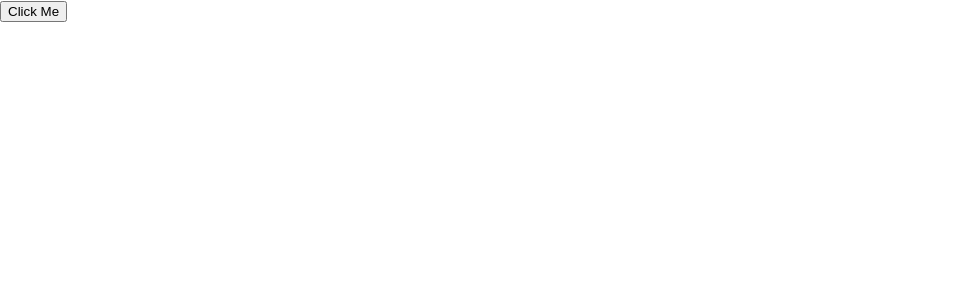
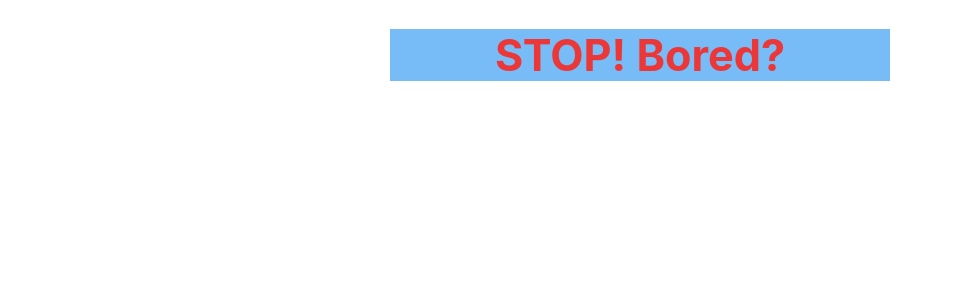
Before and after one commit to JGieseWeb/stop-bored-app, an Angular app in the folder stop-bored-app/: page / in a window 1280 px wide. Shown: the top 300 px of the page, without its empty margins (0-953 px from the left). Built offline with nearby package versions, Linux system fonts and the light colour scheme.

Commit message:
✨Add header compponent

```diff
--- a/stop-bored-app/src/app/app.component.css
+++ b/stop-bored-app/src/app/app.component.css
@@ -1,3 +1,5 @@
-h1 {
-  margin: 0;
+.app {
+  text-align: center;
+  max-width: 500px;
+  margin: 0 auto;
 }
--- a/stop-bored-app/src/app/app.component.html
+++ b/stop-bored-app/src/app/app.component.html
@@ -1,11 +1,6 @@
 <!DOCTYPE html>
 <html lang="en">
-  <head>
-    <meta charset="UTF-8" />
-    <meta http-equiv="X-UA-Compatible" content="IE=edge" />
-    <meta name="viewport" content="width=device-width, initial-scale=1.0" />
-    <title>Document</title>
-  </head>
-  <body></body>
+  <body class="app">
+    <app-header></app-header>
+  </body>
 </html>
-<app-button></app-button>
--- a/stop-bored-app/src/app/app.module.ts
+++ b/stop-bored-app/src/app/app.module.ts
@@ -3,11 +3,13 @@ import { BrowserModule } from '@angular/platform-browser';
 
 import { AppComponent } from './app.component';
 import { ButtonComponent } from './button/button.component';
+import { HeaderComponent } from './header/header.component';
 
 @NgModule({
   declarations: [
     AppComponent,
-    ButtonComponent
+    ButtonComponent,
+    HeaderComponent
   ],
   imports: [
     BrowserModule
--- /dev/null
+++ b/stop-bored-app/src/app/header/header.component.css
@@ -0,0 +1,11 @@
+.header {
+  padding: 0.5 em;
+  width: 100%;
+  background-color: var(--primary-color);
+  color: #eb3737;
+  font-size: 2.7em;
+  text-align: center;
+}
+.head {
+  padding: 0vh;
+}
--- /dev/null
+++ b/stop-bored-app/src/app/header/header.component.html
@@ -0,0 +1,6 @@
+<!DOCTYPE html>
+<html lang="en">
+  <body class="head">
+    <h1 class="header">STOP! Bored?</h1>
+  </body>
+</html>
--- /dev/null
+++ b/stop-bored-app/src/app/header/header.component.ts
@@ -0,0 +1,15 @@
+import { Component, OnInit } from '@angular/core';
+
+@Component({
+  selector: 'app-header',
+  templateUrl: './header.component.html',
+  styleUrls: ['./header.component.css']
+})
+export class HeaderComponent implements OnInit {
+
+  constructor() { }
+
+  ngOnInit(): void {
+  }
+
+}
```
Also changed, not shown: 1 other file (tests, documents, lock files or other folders).
